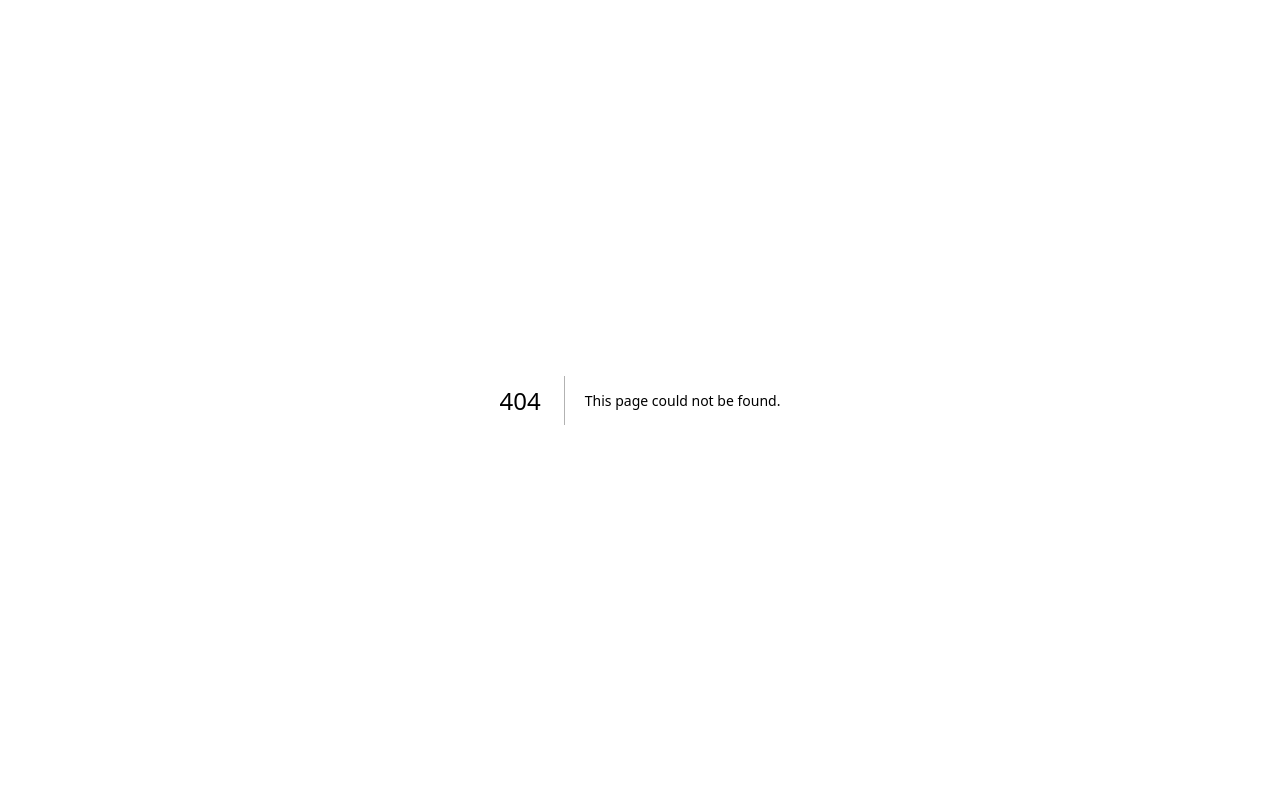
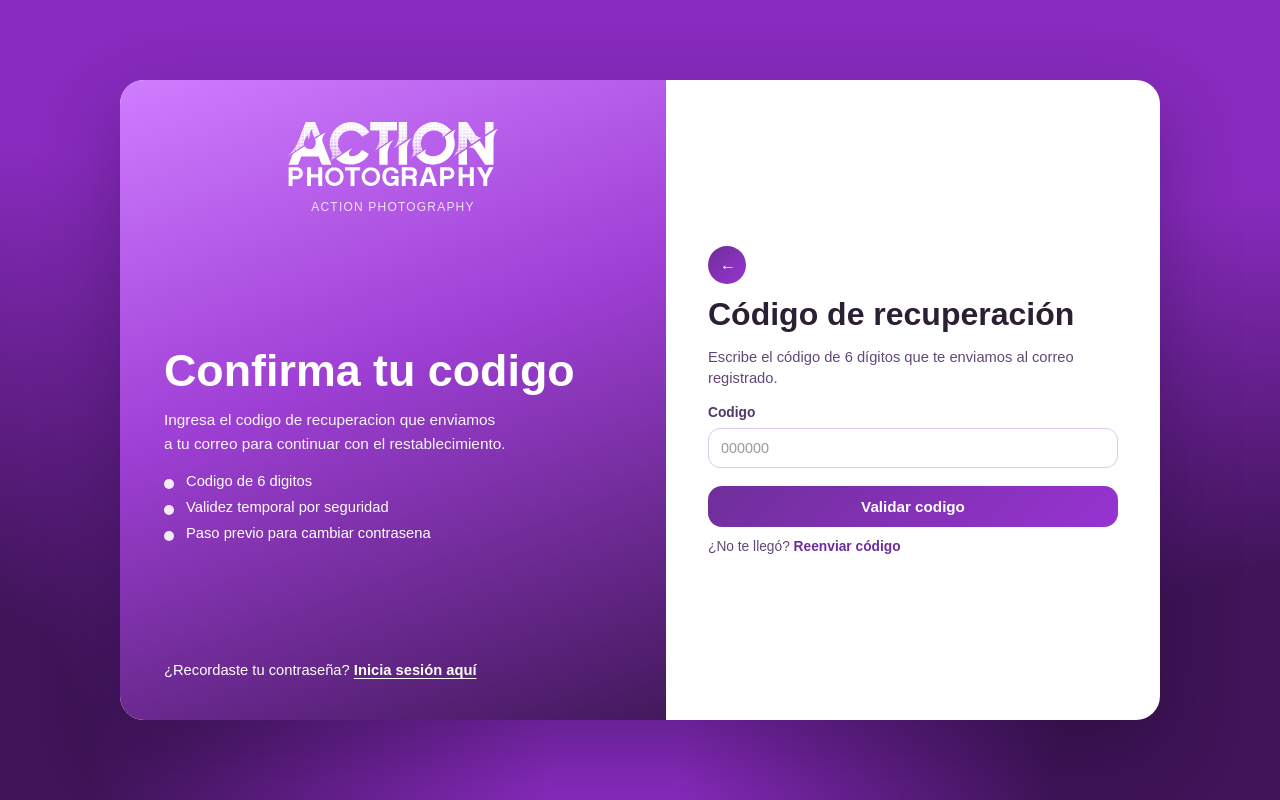
Before and after one commit to JulianaFranco140/action-photography, a Next.js app: page /forgot-password/code in a window 1280 px wide. Before the commit this address had no page. Built offline with nearby package versions, Linux system fonts and the light colour scheme.

Commit message:
Flujo de recuperacion de contraseña

```diff
--- /dev/null
+++ b/src/app/forgot-password/code/page.tsx
@@ -0,0 +1,5 @@
+import AuthCard from "@/components/auth/AuthCard";
+
+export default function RecoverCodePage() {
+  return <AuthCard mode="recover-code" />;
+}
--- /dev/null
+++ b/src/app/forgot-password/page.tsx
@@ -0,0 +1,5 @@
+import AuthCard from "@/components/auth/AuthCard";
+
+export default function ForgotPasswordPage() {
+  return <AuthCard mode="recover" />;
+}
--- a/src/components/auth/AuthCard.module.css
+++ b/src/components/auth/AuthCard.module.css
@@ -120,6 +120,13 @@
   margin-bottom: 14px;
 }
 
+.formNote {
+  font-size: 0.92rem;
+  line-height: 1.45;
+  color: #614878;
+  margin-bottom: 14px;
+}
+
 .homeLink {
   align-self: flex-start;
   text-decoration: none;
@@ -212,6 +219,17 @@
   font-weight: 700;
 }
 
+.inlineHelp {
+  margin-top: 12px;
+  font-size: 0.86rem;
+  color: #614878;
+}
+
+.inlineHelp a {
+  color: #6f2f9a;
+  font-weight: 700;
+}
+
 .checkRow {
   margin-top: 8px;
   display: inline-flex;
@@ -299,11 +317,20 @@
     font-size: 0.85rem;
   }
 
+  .formNote {
+    font-size: 0.84rem;
+    margin-bottom: 10px;
+  }
+
   .form {
     gap: 6px;
   }
 
   .form label {
+    font-size: 0.8rem;
+  }
+
+  .inlineHelp {
     font-size: 0.8rem;
   }
 
--- a/src/components/auth/AuthCard.tsx
+++ b/src/components/auth/AuthCard.tsx
@@ -1,7 +1,7 @@
 import Link from "next/link";
 import styles from "./AuthCard.module.css";
 
-type AuthMode = "login" | "register";
+type AuthMode = "login" | "register" | "recover" | "recover-code";
 
 type AuthCardProps = {
   mode: AuthMode;
@@ -9,11 +9,27 @@ type AuthCardProps = {
 
 export default function AuthCard({ mode }: AuthCardProps) {
   const isLogin = mode === "login";
+  const isRecover = mode === "recover";
+  const isRecoverCode = mode === "recover-code";
   const content = isLogin
     ? {
         heroTitle: "Bienvenida de nuevo",
         heroDescription: "Inicia sesion para encontrar tus fotos, revisar eventos recientes y guardar tus favoritos.",
         bullets: ["Busqueda rapida por evento", "Acceso a tus galerias favoritas", "Historial de competencias"],
+      }
+    : isRecover
+      ? {
+          heroTitle: "Recupera tu acceso",
+          heroDescription:
+            "Te ayudamos a restablecer tu contrasena para que vuelvas a entrar a tus galerias en minutos.",
+          bullets: ["Proceso rapido y seguro", "Recibirás un correo de verificacion", "Recupera tus favoritos"],
+        }
+      : isRecoverCode
+        ? {
+            heroTitle: "Confirma tu codigo",
+            heroDescription:
+              "Ingresa el codigo de recuperacion que enviamos a tu correo para continuar con el restablecimiento.",
+            bullets: ["Codigo de 6 digitos", "Validez temporal por seguridad", "Paso previo para cambiar contrasena"],
           }
         : {
             heroTitle: "Crea tu cuenta",
@@ -46,6 +62,10 @@ export default function AuthCard({ mode }: AuthCardProps) {
               <>
                 ¿No tienes cuenta? <Link href="/register">Regístrate aquí</Link>
               </>
+            ) : isRecover || isRecoverCode ? (
+              <>
+                ¿Recordaste tu contraseña? <Link href="/login">Inicia sesión aquí</Link>
+              </>
             ) : (
               <>
                 ¿Ya tienes cuenta? <Link href="/login">Inicia sesión aquí</Link>
@@ -59,7 +79,15 @@ export default function AuthCard({ mode }: AuthCardProps) {
             <span className={styles.homeIcon}>←</span>
             <span className={styles.homeText}>Inicio</span>
           </Link>
-          {isLogin ? <LoginForm /> : <RegisterForm />}
+          {isLogin ? (
+            <LoginForm />
+          ) : isRecover ? (
+            <RecoverForm />
+          ) : isRecoverCode ? (
+            <RecoverCodeForm />
+          ) : (
+            <RegisterForm />
+          )}
         </div>
       </section>
     </main>
@@ -82,11 +110,56 @@ function LoginForm() {
             <input type="checkbox" />
             Recordarme
           </label>
-          <a href="#">Olvidé mi contraseña</a>
+          <Link href="/forgot-password">Olvidé mi contraseña</Link>
         </div>
 
         <button type="submit">Entrar</button>
       </form>
+    </>
+  );
+}
+
+function RecoverForm() {
+  return (
+    <>
+      <h2>Recuperar contraseña</h2>
+      <p className={styles.formNote}>
+        Ingresa tu correo y te enviaremos un enlace para restablecer tu contraseña.
+      </p>
+
+      <form className={styles.form} action="/forgot-password/code" method="get">
+        <label htmlFor="recoverEmail">Correo electronico</label>
+        <input id="recoverEmail" name="email" type="email" placeholder="tu@email.com" required />
+
+        <button type="submit">Continuar</button>
+      </form>
+    </>
+  );
+}
+
+function RecoverCodeForm() {
+  return (
+    <>
+      <h2>Código de recuperación</h2>
+      <p className={styles.formNote}>Escribe el código de 6 dígitos que te enviamos al correo registrado.</p>
+
+      <form className={styles.form}>
+        <label htmlFor="recoverCode">Codigo</label>
+        <input
+          id="recoverCode"
+          type="text"
+          inputMode="numeric"
+          maxLength={6}
+          placeholder="000000"
+          required
+        />
+
+        <button type="submit">Validar codigo</button>
+      </form>
+
+      <p className={styles.inlineHelp}>
+        ¿No te llegó? <Link href="/forgot-password">Reenviar código</Link>
+      </p>
     </>
   );
 }
```
Lines whose indentation alone changed are shown as unchanged.
